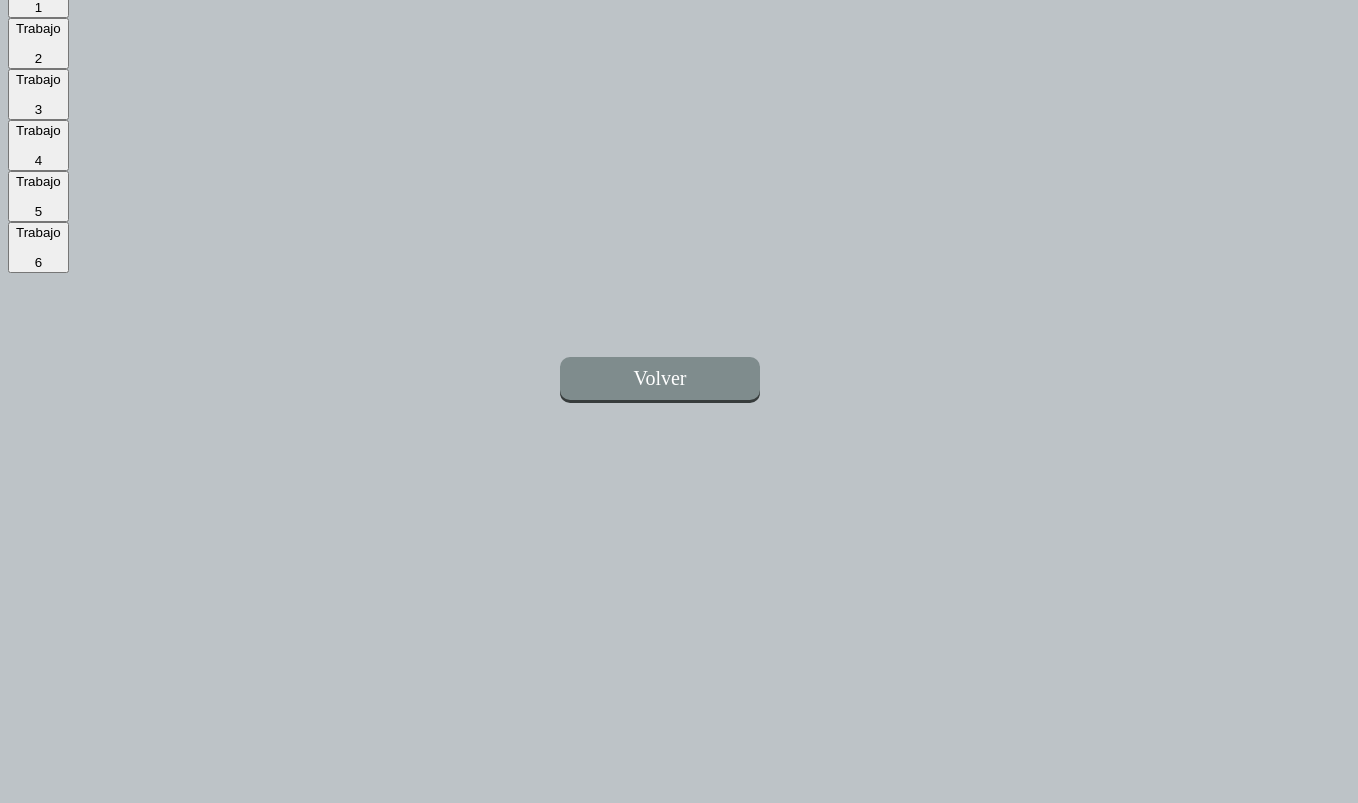
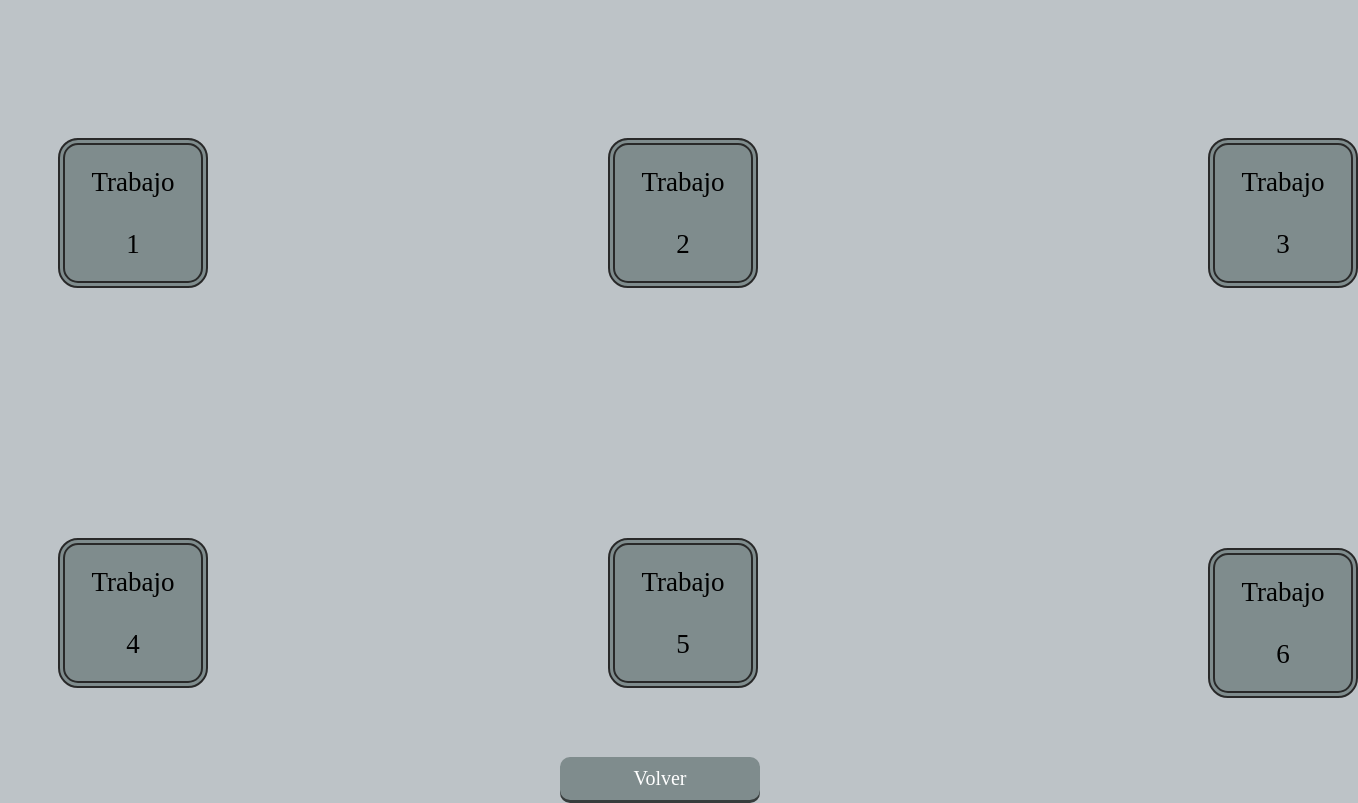
Before and after one commit to Mateo1908/tareas, a plain HTML site: page p2.html in a window 1280 px wide. Shown: the part 113-916 px from the top of the page, 1358 px wide, since content can reach past the window. Before the commit the page ends 800 px from the top, so only its background shows below. Drawn offline with Linux system fonts and the light colour scheme.

Commit message:
Update p2.css

```diff
--- a/p2.css
+++ b/p2.css
@@ -5,7 +5,7 @@ body
 
 }
 
-.l2
+.r2
 {
    position: relative;
 	left: 450px;
@@ -20,7 +20,7 @@ body
 
 .v2{
    	position: absolute;
-	top: 450px;
+	top: 850px;
 	left: 540px;
 	background: #7f8c8d;
 	color: #fff;
@@ -34,3 +34,106 @@ body
 	text-decoration: none;
 	box-shadow: 0px 3px 0px #373c3c;
 }
+#l1
+{
+
+     position: absolute;
+    width: 150px;
+    height: 150px;
+    background-color: #7f8c8d;
+    position:relative;
+    border-radius:20px;
+    border-style:double;
+    border-width:7px;
+    border-color:#292929;
+    top: -200px;
+	left: 50px;
+    font-family:Bahnschrift Light;
+    font-size:27px;
+
+}
+
+
+#l2
+{
+
+	position: absolute;
+    width: 150px;
+    height: 150px;
+    background-color: #7f8c8d;
+    position:relative;
+    border-radius:20px;
+    border-style:double;
+    border-width:7px;
+    border-color:#292929;
+    top: -350px;
+	left: 600px;
+    font-family:Bahnschrift Light;
+    font-size:27px;
+}
+
+#l3
+{
+     width: 150px;
+    height: 150px;
+    background-color: #7f8c8d;
+    position:relative;
+    border-radius:20px;
+    border-style:double;
+    border-width:7px;
+    border-color:#292929;
+    top: -500px;
+    left: 1200px;
+    font-family:Bahnschrift Light;
+    font-size:27px;
+
+}
+
+#l4
+{
+     width: 150px;
+    height: 150px;
+    background-color: #7f8c8d;
+    position:relative;
+    border-radius:20px;
+    border-style:double;
+    border-width:7px;
+    border-color:#292929;
+    top: -250px;
+    left: 50px;
+    font-family:Bahnschrift Light;
+    font-size:27px;
+
+}
+
+#l5
+{
+	 width: 150px;
+    height: 150px;
+    background-color: #7f8c8d;
+    position:relative;
+    border-radius:20px;
+    border-style:double;
+    border-width:7px;
+    border-color:#292929;
+    top: -400px;
+    left: 600px;
+    font-family:Bahnschrift Light;
+    font-size:27px;
+}
+
+#l6
+{
+	 width: 150px;
+    height: 150px;
+    background-color: #7f8c8d;
+    position:relative;
+    border-radius:20px;
+    border-style:double;
+    border-width:7px;
+    border-color:#292929;
+    top: -540px;
+    left: 1200px;
+    font-family:Bahnschrift Light;
+    font-size:27px;
+}
```
